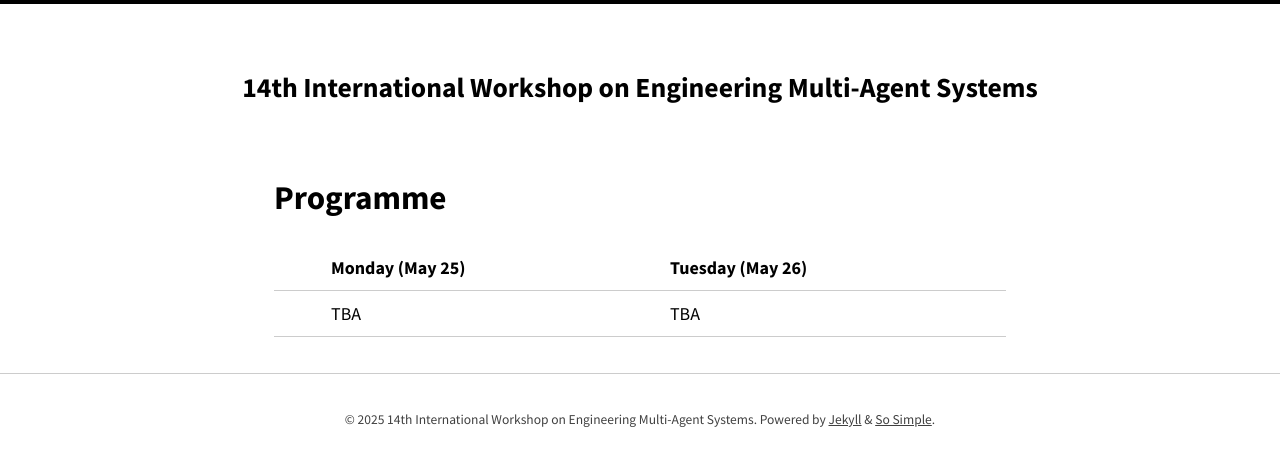
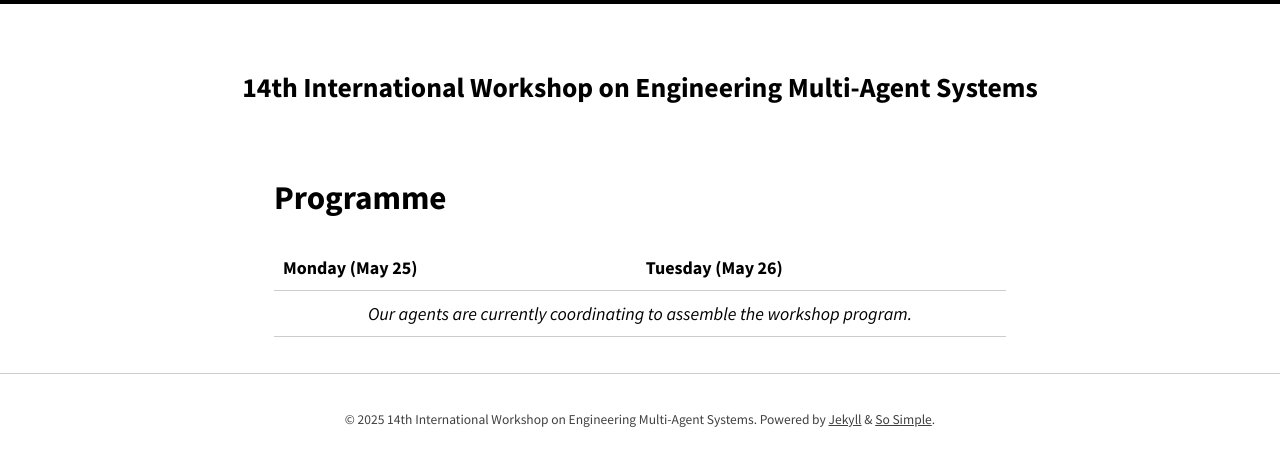
Before and after one commit to emas-workshop/2026, a Jekyll site: the page built from program.md, in a window 1280 px wide. Shown: the top 466 px of the page. Built offline with Jekyll 4.4.1, drawn with Linux system fonts in a browser that asks for light colours; nearby versions of some CDN libraries; our own code applies the rules of GitHub Pages for plain Markdown files.

Commit message:
Update TBA in program

```diff
--- a/program.md
+++ b/program.md
@@ -7,6 +7,18 @@ entries_layout: list
 
 # Programme
 
-|                 | **Monday (May 25)**                                 | **Tuesday (May 26)**                                           |
-|-----------------|----------------------------------------------------|---------------------------------------------------------------|
-|   | TBA                                | TBA         |
+<table>
+  <thead>
+    <tr>
+      <th>Monday (May 25)</th>
+      <th>Tuesday (May 26)</th>
+    </tr>
+  </thead>
+  <tbody>
+    <tr>
+      <td colspan="2" style="text-align: center;">
+        <em>Our agents are currently coordinating to assemble the workshop program.</em>
+      </td>
+    </tr>
+  </tbody>
+</table>
```
